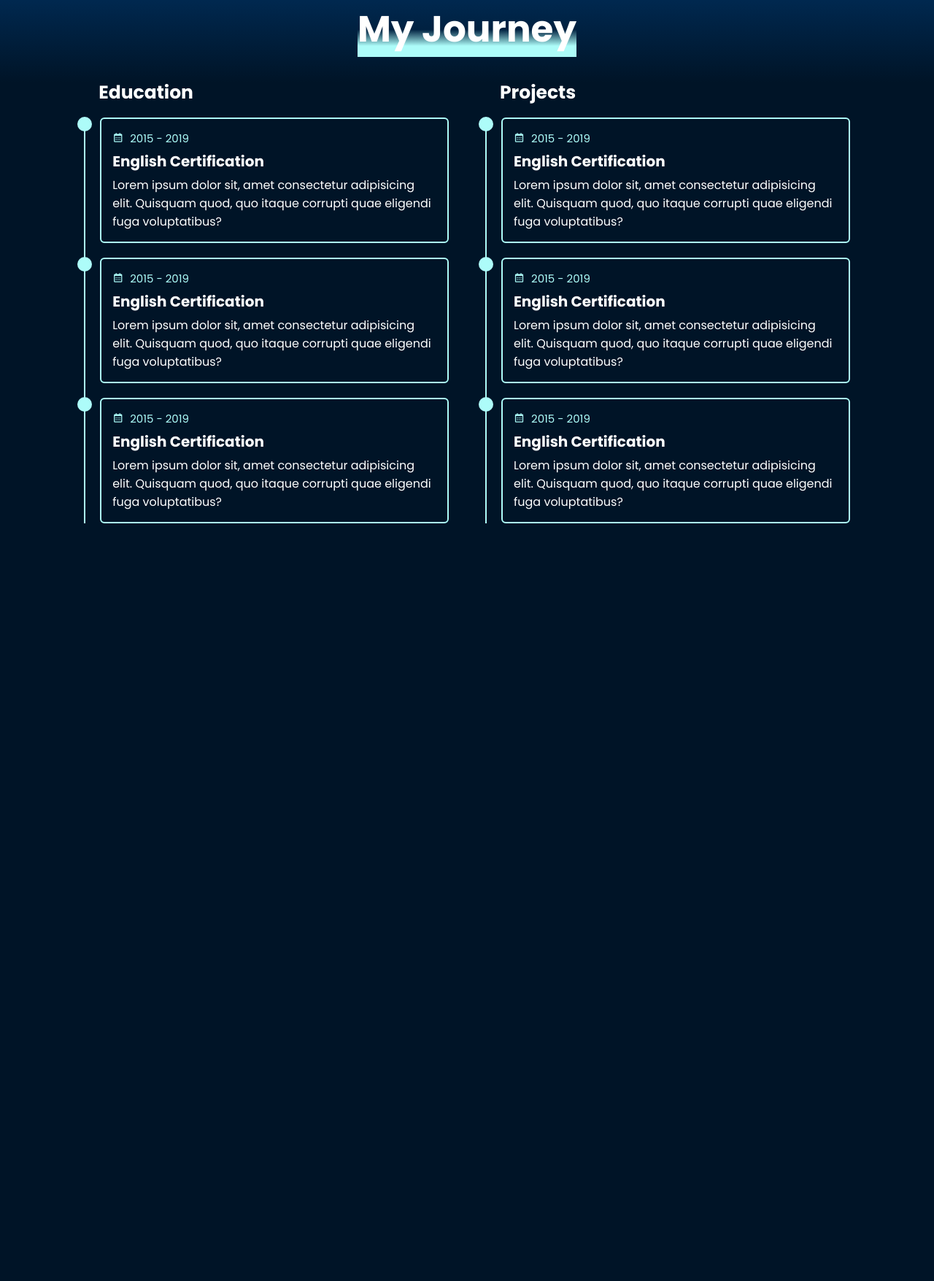
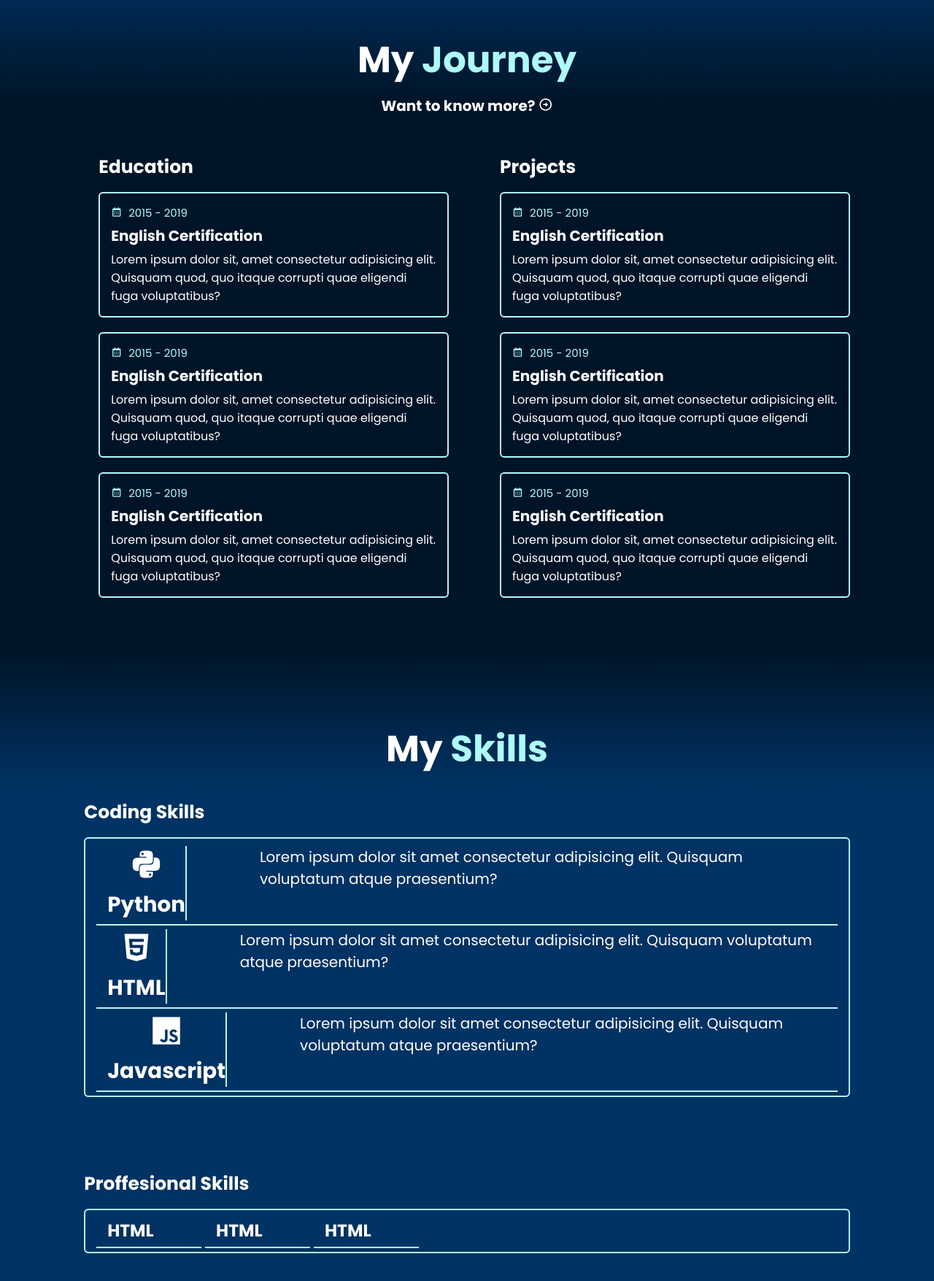
Before and after one commit to Fasbox/Portfolio-Fabian-Chavarria, a plain HTML site: page index.html in a window 1280 px wide. Shown: the part 1655-3410 px from the top of the page at 73% size. Before the commit the page ends 2400 px from the top, so only its background shows below. Drawn offline with nearby package versions, Linux system fonts and the light colour scheme.

Commit message:
Education finished and started skills

```diff
--- a/css/style.css
+++ b/css/style.css
@@ -1,4 +1,4 @@
-@import url('https://fonts.googleapis.com/css2?family=Poppins:wght@300;400;500;600;700;800;900&display=swap');
+@import url("https://fonts.googleapis.com/css2?family=Poppins:wght@300;400;500;600;700;800;900&display=swap");
 
 * {
   margin: 0;
@@ -8,15 +8,15 @@
   border: none;
   outline: none;
   scroll-behavior: smooth;
-    font-family: 'Poppins', sans-serif;
+  font-family: "Poppins", sans-serif;
 }
 
 :root {
   --bg-color: #001427;
   --second-bg-color: #003263;
-    --second-color: #53BACA;
+  --second-color: #53baca;
   --text-color: #ffff;
-    --main-color: #ADFCF9;
+  --main-color: #adfcf9;
 }
 
 html {
@@ -45,7 +45,6 @@ body {
   font-size: 2.5rem;
   color: var(--text-color);
   font-weight: 600;
-    /* border: .2rem solid red; */
 }
 
 .navbar a {
@@ -53,7 +52,7 @@ body {
   color: var(--text-color);
   font-weight: 500;
   margin-left: 3.5rem;
-    transition: .3s;
+  transition: 0.3s;
 }
 
 .navbar a:hover,
@@ -77,7 +76,7 @@ section {
   display: flex;
   align-items: center;
   padding: 0 9%;
-    background: url('/assets/Bg-Home.jpg') no-repeat;
+  background: url("/assets/Bg-Home.jpg") no-repeat;
   background-size: cover;
   background-position: center;
 }
@@ -101,7 +100,7 @@ section {
   font-size: 3.2rem;
   font-weight: 700;
   color: transparent;
-    -webkit-text-stroke: .7px var(--main-color);
+  -webkit-text-stroke: 0.7px var(--main-color);
 }
 
 .home-content p {
@@ -126,15 +125,15 @@ section {
   width: 15rem;
   height: 100%;
   background: var(--main-color);
-    border: .2rem solid var(--main-color);
-    border-radius: .8rem;
+  border: 0.2rem solid var(--main-color);
+  border-radius: 0.8rem;
   font-size: 1.8rem;
   font-weight: 600;
-    letter-spacing: .1rem;
+  letter-spacing: 0.1rem;
   color: var(--bg-color);
   z-index: 1;
   overflow: hidden;
-    transition: .5s;
+  transition: 0.5s;
 }
 
 .btn-box .btn:hover {
@@ -155,7 +154,7 @@ section {
 }
 
 .btn-box .btn::before {
-    content: '';
+  content: "";
   position: absolute;
   top: 0;
   left: 0;
@@ -163,7 +162,7 @@ section {
   height: 100%;
   background: var(--bg-color);
   z-index: -1;
-    transition: .5s;
+  transition: 0.5s;
 }
 
 .btn-box .btn:hover::before {
@@ -186,13 +185,13 @@ section {
   width: 40px;
   height: 40px;
   background: transparent;
-    border: .2rem solid var(--main-color);
+  border: 0.2rem solid var(--main-color);
   border-radius: 50%;
   font-size: 20px;
   color: var(--main-color);
   z-index: 1;
   overflow: hidden;
-    transition: .5s;
+  transition: 0.5s;
 }
 
 .home-sci a:hover {
@@ -200,7 +199,7 @@ section {
 }
 
 .home-sci a::before {
-    content: '';
+  content: "";
   position: absolute;
   top: 0;
   left: 0;
@@ -208,7 +207,7 @@ section {
   height: 100%;
   background: var(--main-color);
   z-index: -1;
-    transition: .5s;
+  transition: 0.5s;
 }
 
 .home-sci a:hover::before {
@@ -226,13 +225,13 @@ section {
 }
 
 .home-imghover::before {
-    content: '';
+  content: "";
   position: absolute;
   top: 0;
   right: 0;
   width: 100%;
   height: 100%;
-    background: url('/assets/glitch-image1.png') no-repeat;
+  background: url("/assets/glitch-image1.png") no-repeat;
   background-size: cover;
   opacity: 0;
 }
@@ -244,31 +243,32 @@ section {
 }
 
 @keyframes glitch {
-    0%, 100%{
-        background: url('/assets/glitch-image.png');
+  0%,
+  100% {
+    background: url("/assets/glitch-image.png");
     background-size: cover;
   }
 
-    20%{
-        background: url('/assets/glitch-image2.png');
+  20% {
+    background: url("/assets/glitch-image2.png");
     background-size: cover;
     opacity: 1;
   }
 
-    40%{
-        background: url('/assets/glitch-image3.png');
+  40% {
+    background: url("/assets/glitch-image3.png");
     background-size: cover;
     opacity: 0;
   }
 
-    60%{
-        background: url('/assets/glitch-image4.png');
+  60% {
+    background: url("/assets/glitch-image4.png");
     background-size: cover;
     opacity: 1;
   }
 
-    80%{
-        background: url('/assets/glitch-image5.png');
+  80% {
+    background: url("/assets/glitch-image5.png");
     background-size: cover;
     opacity: 0;
   }
@@ -281,7 +281,11 @@ section {
   flex-direction: column;
   gap: 2rem;
   background: var(--bg-color);
-    background: linear-gradient(180deg, var(--bg-color) 0%, var(--second-bg-color) 21%);
+  background: linear-gradient(
+    180deg,
+    var(--bg-color) 0%,
+    var(--second-bg-color) 21%
+  );
   padding-bottom: 6rem;
 }
 
@@ -308,7 +312,7 @@ span {
 .about-img img {
   width: 100%;
   border-radius: 50%;
-    border: .5rem solid var(--main-color);
+  border: 0.5rem solid var(--main-color);
 }
 
 .about-img .circle-spin {
@@ -319,7 +323,7 @@ span {
   width: 110%;
   height: 110%;
   border-radius: 50%;
-    border-top: .2rem solid var(--main-color);
+  border-top: 0.2rem solid var(--main-color);
   animation: circle-load 15s infinite linear;
 }
 
@@ -356,18 +360,48 @@ span {
 
 .education {
   display: flex;
-    height: 100vh;
   justify-content: center;
   align-items: center;
   flex-direction: column;
   min-height: auto;
   padding-bottom: 5rem;
-    background: var(--bg-color);
-    background: linear-gradient(180deg, var(--second-bg-color) 0%, var(--bg-color) 21%);
+  background: linear-gradient(
+    180deg,
+    var(--second-bg-color) 0%,
+    var(--bg-color) 21%
+  );
 }
 
-#heading-education{
-    background: linear-gradient(to bottom, transparent 50%, #ADFCF9 80%);
+#heading-education {
+  margin-bottom: 1rem;
+}
+
+.heading a {
+  color: var(--text-color);
+}
+
+#more {
+  font-size: 2rem;
+  margin-bottom: 5rem;
+  text-align: center;
+  position: relative;
+}
+
+#more::before {
+  content: "";
+  position: absolute;
+  right: 0;
+  bottom: 0;
+  width: 0;
+  height: 2px;
+  background-color: var(--main-color);
+  transition: width 0.5s ease-out;
+}
+
+#more:hover::before {
+  width: 100%;
+  left: 0;
+  right: auto;
 }
 
 .education .education-row {
@@ -385,42 +419,33 @@ span {
   margin: 0 0 1.5rem 2rem;
 }
 
-.education-column .education-box {
-    border-left: .2rem solid var(--main-color);
-}
-
 .education-box .education-content {
   position: relative;
   padding-left: 2rem;
 }
 
-.education-box .education-content .content::before{
-    content: '';
-    position: absolute;
-    top: -.3rem;
-    left: -3.3rem;
-    width: 2rem;
-    height: 2rem;
-    background: var(--main-color);
-    border-radius: 50%;
-}
-
 .education-content .content {
   position: relative;
   padding: 1.5rem;
-    border: .2rem solid var(--main-color);
-    border-radius: .6rem;
+  border: 0.2rem solid var(--main-color);
+  border-radius: 0.6rem;
   margin-bottom: 2rem;
+  transition: 1s;
+}
+
+.education-content .content:hover {
+  transform: scale(1.1);
+  z-index: 2;
 }
 
 .education-content .content .year {
   font-size: 1.5rem;
   color: var(--main-color);
-    padding-bottom: .5rem;
+  padding-bottom: 0.5rem;
 }
 
 .education-content .content .year i {
-    padding-right: .5rem;
+  padding-right: 0.5rem;
 }
 
 .education-content .content h3 {
@@ -429,5 +454,55 @@ span {
 
 .education-content .content p {
   font-size: 1.6rem;
-    padding-top: .5rem;
+  padding-top: 0.5rem;
 }
+
+.skills {
+  min-height: 100vh;
+  padding-bottom: 7rem;
+  background: linear-gradient(
+    180deg,
+    var(--bg-color) 0%,
+    var(--second-bg-color) 21%
+  );
+}
+
+.skills .skills-row {
+  display: flex;
+  flex-wrap: wrap;
+  gap: 10rem;
+}
+
+.skills-row .skills-column {
+  flex: 1 1 50rem;
+}
+
+.skills-column .title {
+  font-size: 2.5rem;
+  margin: 0 0 1.5rem;
+}
+
+.skills-box .skills-content {
+  font-size: 2rem;
+  position: relative;
+  border: 0.2rem solid var(--main-color);
+  border-radius: 0.6rem;
+  padding: 0.5rem 1.5rem;
+}
+
+.skills-box .skills-content i {
+  font-size: 5rem;
+}
+
+.skills-content .progress {
+  display: inline-flex;
+  gap: 5rem;
+  border-bottom: 0.2rem solid var(--main-color);
+  padding: 0.5rem 1.5rem;
+}
+
+.progress .logo {
+  justify-items: center;
+  align-items: center;
+  border-right: 0.2rem solid var(--main-color);
+}
--- a/index.html
+++ b/index.html
@@ -1,21 +1,21 @@
 <!DOCTYPE html>
 <html lang="en">
-
   <head>
-        <meta charset="UTF-8">
-        <meta http-equiv="X-UA-Compatible" content="IE=edge">
-        <meta name="viewport" content="witdh=device-width, initial-scale=1.0">
+    <meta charset="UTF-8" />
+    <meta http-equiv="X-UA-Compatible" content="IE=edge" />
+    <meta name="viewport" content="witdh=device-width, initial-scale=1.0" />
     <title>Fabian Chavarria</title>
 
-        <link rel="stylesheet" href="css/style.css">
+    <link rel="stylesheet" href="css/style.css" />
 
     <!-- box icons -->
-        <link href='https://unpkg.com/boxicons@2.1.4/css/boxicons.min.css' rel='stylesheet'>
-
+    <link
+      href="https://unpkg.com/boxicons@2.1.4/css/boxicons.min.css"
+      rel="stylesheet"
+    />
   </head>
 
   <body>
-
     <!-- Header design -->
     <header class="header">
       <a href="#" class="logo">Fabian.</a>
@@ -40,8 +40,11 @@
             Cibersecurity Enthusiast
           </h3>
         </div>
-                <p>Lorem ipsum dolor sit, amet consectetur adipisicing elit. Optio mollitia minima nisi maxime!
-                Recusandae nihil nam, nisi nesciunt fugiat maiores quibusdam iusto quos perferendis fuga aut id.</p>
+        <p>
+          Lorem ipsum dolor sit, amet consectetur adipisicing elit. Optio
+          mollitia minima nisi maxime! Recusandae nihil nam, nisi nesciunt
+          fugiat maiores quibusdam iusto quos perferendis fuga aut id.
+        </p>
         <div class="btn-box">
           <a href="#" class="btn">Job Offer</a>
           <a href="#" class="btn">Wanna Chat?</a>
@@ -49,9 +52,9 @@
       </div>
 
       <div class="home-sci">
-                <a href="#"><i class='bx bxl-github' ></i></a>
-                <a href="#"><i class='bx bxl-linkedin' ></i></a>
-                <a href="#"><i class='bx bxl-instagram'></i></a>
+        <a href="#"><i class="bx bxl-github"></i></a>
+        <a href="#"><i class="bx bxl-linkedin"></i></a>
+        <a href="#"><i class="bx bxl-instagram"></i></a>
       </div>
 
       <div class="home-imghover"></div>
@@ -62,15 +65,20 @@
       <h2 class="heading">About <span>me</span></h2>
 
       <div class="about-img">
-                <img src="/assets/About-img.jpg" alt="">
+        <img src="/assets/About-img.jpg" alt="" />
         <span class="circle-spin"></span>
       </div>
 
       <div class="about-content">
         <h3>Cibersecurity Enthusiast!</h3>
-                <p>Lorem ipsum, dolor sit amet consectetur adipisicing elit. Exercitationem et enim laboriosam facere molestias repellendus soluta doloribus corporis
-                    eaque necessitatibus nihil nisi molestiae culpa consequatur magni quibusdam blanditiis adipisci quis, temporibus ipsam obcaecati. Assumenda facilis
-                    provident illo neque ullam iste accusamus numquam itaque a quaerat delectus sequi, cumque, aliquam quod!</p>
+        <p>
+          Lorem ipsum, dolor sit amet consectetur adipisicing elit.
+          Exercitationem et enim laboriosam facere molestias repellendus soluta
+          doloribus corporis eaque necessitatibus nihil nisi molestiae culpa
+          consequatur magni quibusdam blanditiis adipisci quis, temporibus ipsam
+          obcaecati. Assumenda facilis provident illo neque ullam iste accusamus
+          numquam itaque a quaerat delectus sequi, cumque, aliquam quod!
+        </p>
 
         <div class="btn-box btns">
           <a href="#" class="btn">Read More</a>
@@ -80,7 +88,14 @@
 
     <!-- Journey section design -->
     <section class="education" id="education">
-            <h2 class="heading" id="heading-education">My Journey</h2>
+      <h2 class="heading" id="heading-education">My <span>Journey</span></h2>
+      <div class="container-more">
+        <h3 class="heading" id="more">
+          <a href="#"
+            >Want to know more? <i class="bx bx-right-arrow-circle"></i
+          ></a>
+        </h3>
+      </div>
 
       <div class="education-row">
         <div class="education-column">
@@ -89,21 +104,43 @@
           <div class="education-box">
             <div class="education-content">
               <div class="content">
-                                <div class="year"><i class='bx bx-calendar' ></i> 2015 - 2019</div>
+                <div class="year">
+                  <i class="bx bx-calendar"></i> 2015 - 2019
+                </div>
                 <h3>English Certification</h3>
-                                <p>Lorem ipsum dolor sit, amet consectetur adipisicing elit. Quisquam quod, quo itaque corrupti quae eligendi fuga voluptatibus?</p>
+                <p>
+                  Lorem ipsum dolor sit, amet consectetur adipisicing elit.
+                  Quisquam quod, quo itaque corrupti quae eligendi fuga
+                  voluptatibus?
+                </p>
+              </div>
             </div>
 
+            <div class="education-content">
               <div class="content">
-                                <div class="year"><i class='bx bx-calendar' ></i> 2015 - 2019</div>
+                <div class="year">
+                  <i class="bx bx-calendar"></i> 2015 - 2019
+                </div>
                 <h3>English Certification</h3>
-                                <p>Lorem ipsum dolor sit, amet consectetur adipisicing elit. Quisquam quod, quo itaque corrupti quae eligendi fuga voluptatibus?</p>
+                <p>
+                  Lorem ipsum dolor sit, amet consectetur adipisicing elit.
+                  Quisquam quod, quo itaque corrupti quae eligendi fuga
+                  voluptatibus?
+                </p>
+              </div>
             </div>
 
+            <div class="education-content">
               <div class="content">
-                                <div class="year"><i class='bx bx-calendar' ></i> 2015 - 2019</div>
+                <div class="year">
+                  <i class="bx bx-calendar"></i> 2015 - 2019
+                </div>
                 <h3>English Certification</h3>
-                                <p>Lorem ipsum dolor sit, amet consectetur adipisicing elit. Quisquam quod, quo itaque corrupti quae eligendi fuga voluptatibus?</p>
+                <p>
+                  Lorem ipsum dolor sit, amet consectetur adipisicing elit.
+                  Quisquam quod, quo itaque corrupti quae eligendi fuga
+                  voluptatibus?
+                </p>
               </div>
             </div>
           </div>
@@ -115,27 +152,124 @@
           <div class="education-box">
             <div class="education-content">
               <div class="content">
-                                <div class="year"><i class='bx bx-calendar' ></i> 2015 - 2019</div>
+                <div class="year">
+                  <i class="bx bx-calendar"></i> 2015 - 2019
+                </div>
                 <h3>English Certification</h3>
-                                <p>Lorem ipsum dolor sit, amet consectetur adipisicing elit. Quisquam quod, quo itaque corrupti quae eligendi fuga voluptatibus?</p>
+                <p>
+                  Lorem ipsum dolor sit, amet consectetur adipisicing elit.
+                  Quisquam quod, quo itaque corrupti quae eligendi fuga
+                  voluptatibus?
+                </p>
+              </div>
             </div>
 
+            <div class="education-content">
               <div class="content">
-                                <div class="year"><i class='bx bx-calendar' ></i> 2015 - 2019</div>
+                <div class="year">
+                  <i class="bx bx-calendar"></i> 2015 - 2019
+                </div>
                 <h3>English Certification</h3>
-                                <p>Lorem ipsum dolor sit, amet consectetur adipisicing elit. Quisquam quod, quo itaque corrupti quae eligendi fuga voluptatibus?</p>
+                <p>
+                  Lorem ipsum dolor sit, amet consectetur adipisicing elit.
+                  Quisquam quod, quo itaque corrupti quae eligendi fuga
+                  voluptatibus?
+                </p>
+              </div>
             </div>
 
+            <div class="education-content">
               <div class="content">
-                                <div class="year"><i class='bx bx-calendar' ></i> 2015 - 2019</div>
+                <div class="year">
+                  <i class="bx bx-calendar"></i> 2015 - 2019
+                </div>
                 <h3>English Certification</h3>
-                                <p>Lorem ipsum dolor sit, amet consectetur adipisicing elit. Quisquam quod, quo itaque corrupti quae eligendi fuga voluptatibus?</p>
+                <p>
+                  Lorem ipsum dolor sit, amet consectetur adipisicing elit.
+                  Quisquam quod, quo itaque corrupti quae eligendi fuga
+                  voluptatibus?
+                </p>
               </div>
             </div>
           </div>
         </div>
       </div>
     </section>
+
+    <!-- Skills section -->
+    <section class="skills" id="skills">
+      <h2 class="heading">My <span>Skills</span></h2>
+
+      <div class="skills-row">
+        <div class="skills-column">
+          <h3 class="title">Coding Skills</h3>
+
+          <div class="skills-box">
+            <div class="skills-content">
+              <div class="progress">
+                <div class="logo">
+                  <i class="bx bxl-python"></i>
+                  <h3>Python</h3>
+                </div>
+                <div class="circle"><span></span></div>
+                <p>
+                  Lorem ipsum dolor sit amet consectetur adipisicing elit.
+                  Quisquam voluptatum atque praesentium?
+                </p>
+              </div>
+
+              <div class="progress">
+                <div class="logo">
+                  <i class="bx bxl-html5"></i>
+                  <h3>HTML</h3>
+                </div>
+                <div class="circle"><span></span></div>
+                <p>
+                  Lorem ipsum dolor sit amet consectetur adipisicing elit.
+                  Quisquam voluptatum atque praesentium?
+                </p>
+              </div>
+
+              <div class="progress">
+                <div class="logo">
+                  <i class="bx bxl-javascript"></i>
+                  <h3>Javascript</h3>
+                </div>
+                <div class="circle"><span></span></div>
+                <p>
+                  Lorem ipsum dolor sit amet consectetur adipisicing elit.
+                  Quisquam voluptatum atque praesentium?
+                </p>
+              </div>
+            </div>
+          </div>
+        </div>
+
+        <div class="skills-column">
+          <h3 class="title">Proffesional Skills</h3>
+
+          <div class="skills-box">
+            <div class="skills-content">
+              <div class="progress">
+                <h3>HTML</h3>
+                <div class="circle"><span></span></div>
+              </div>
+
+              <div class="progress">
+                <h3>HTML</h3>
+                <div class="circle"><span></span></div>
+              </div>
+
+              <div class="progress">
+                <h3>HTML</h3>
+                <div class="circle"><span></span></div>
+              </div>
+            </div>
+          </div>
+        </div>
+      </div>
+    </section>
+
     <script src="js/script.js"></script>
   </body>
 </html>
```
Lines whose indentation alone changed are shown as unchanged.
